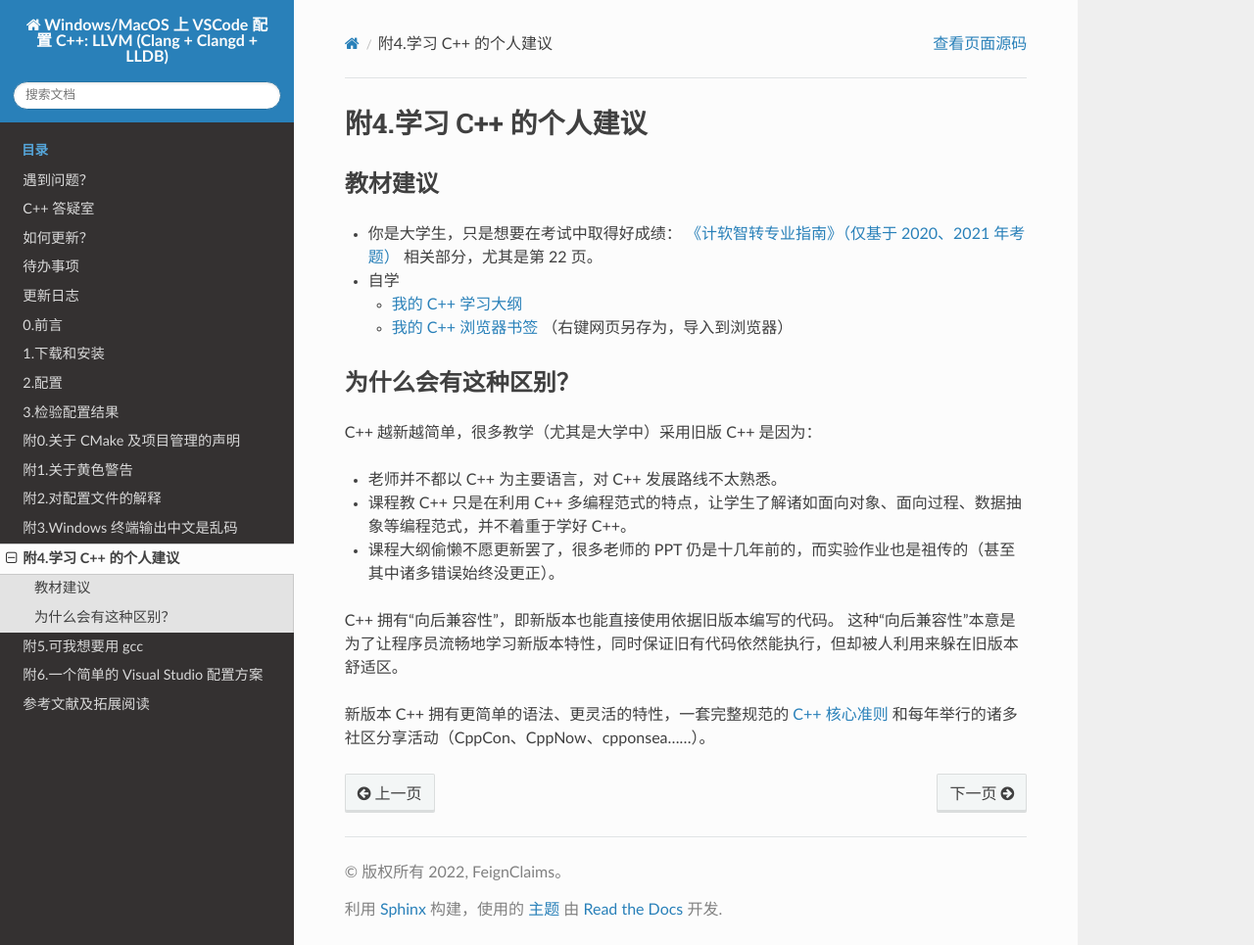
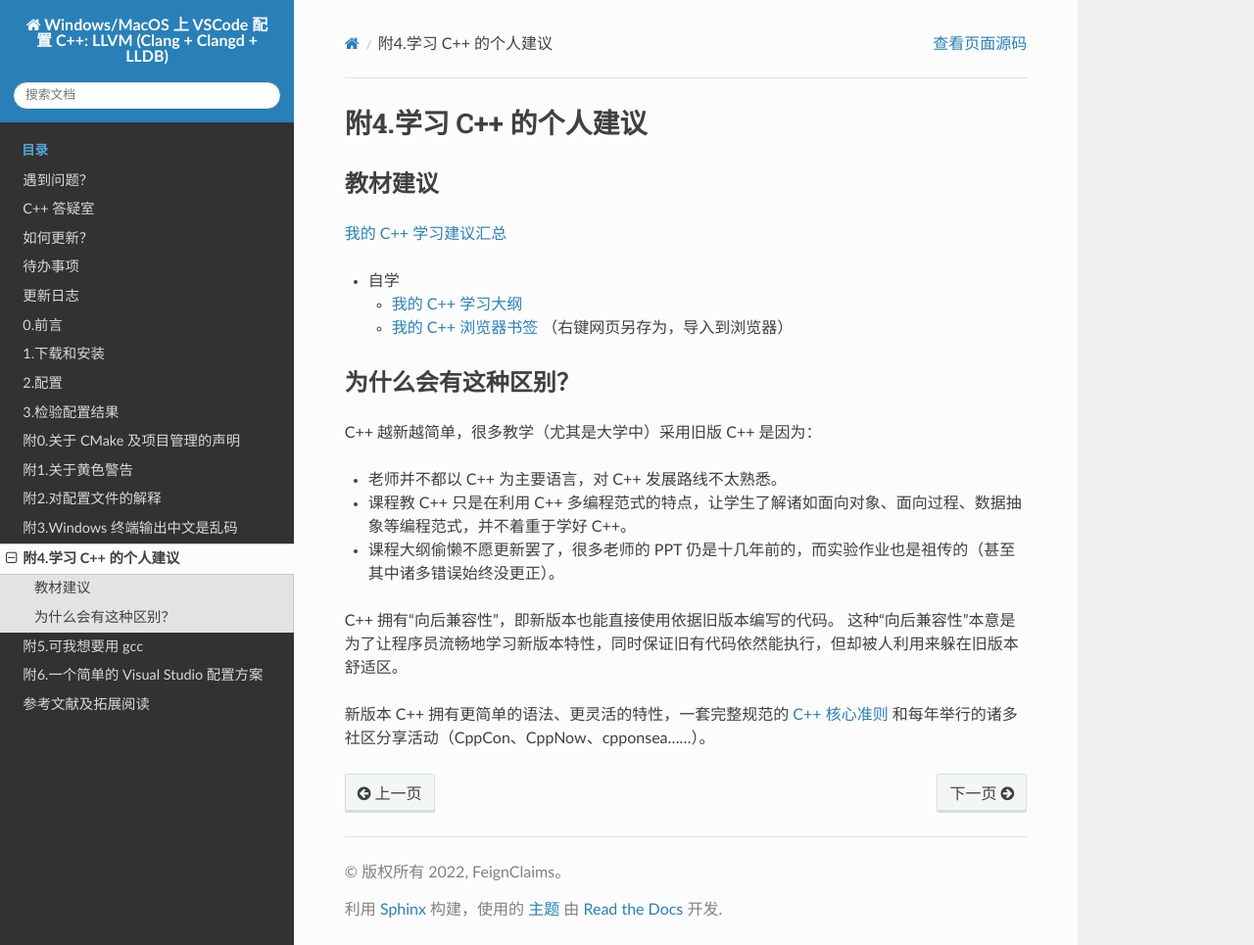
Before and after one commit to FeignClaims/vscode_cpp_starter, a Sphinx documentation site: the page built from docs/source/appendix/learning.rst, in a window 1280 px wide and 965 px high. Shown: the whole window at 98% size. Built offline with Sphinx 7.4.7 and the Read the Docs theme 2.0.0, drawn with Linux system fonts in a browser that asks for light colours.

Commit message:
修正过期信息

```diff
--- a/docs/source/_include/links.rst
+++ b/docs/source/_include/links.rst
@@ -2,6 +2,7 @@
 .. _`Gitee 仓库 Issues`: https://gitee.com/cpp_tutorial/vscode_cpp_starter/issues
 .. _`C++ 答疑室`: https://gitee.com/cpp_tutorial/question
 .. _`《计软智转专业指南》（仅基于 2020、2021 年考题）`: https://gitee.com/cpp_tutorial/weekly_question/raw/master/src/extra/计软智转专业指南.pdf
+.. _`我的 C++ 学习建议汇总`: https://gitee.com/FeignClaims/board#%E5%AD%A6%E4%B9%A0%E6%96%B9%E6%B3%95
 .. _`我的 C++ 学习大纲`: https://gitee.com/cpp_tutorial/vscode_cpp_starter_resource/raw/main/cpp/cpp_syllabus.pdf
 .. _`我的 C++ 浏览器书签`: https://gitee.com/cpp_tutorial/vscode_cpp_starter_resource/raw/main/cpp/cpp_bookmarks.html
 .. _`C++ 核心准则`: http://isocpp.github.io/CppCoreGuidelines/CppCoreGuidelines
--- a/docs/source/appendix/learning.rst
+++ b/docs/source/appendix/learning.rst
@@ -5,7 +5,7 @@
 教材建议
 **********
 
-- 你是大学生，只是想要在考试中取得好成绩： `《计软智转专业指南》（仅基于 2020、2021 年考题）`_ 相关部分，尤其是第 22 页。
+`我的 C++ 学习建议汇总`_
 
 - 自学
 
--- a/docs/source/meet_trouble.rst
+++ b/docs/source/meet_trouble.rst
@@ -3,6 +3,6 @@
 ############
 
 
-请前往 `Gitee 仓库 Issues`_ 查看是否已有答案；没有则新建一个 Issues，我看到会回答并据此补充文档。
+请前往 `Gitee 仓库 Issues`_ 查看是否已有答案或新建一个 Issues，我看到会回答并据此补充文档。
 
 部分问题在附录中有给出。
```
